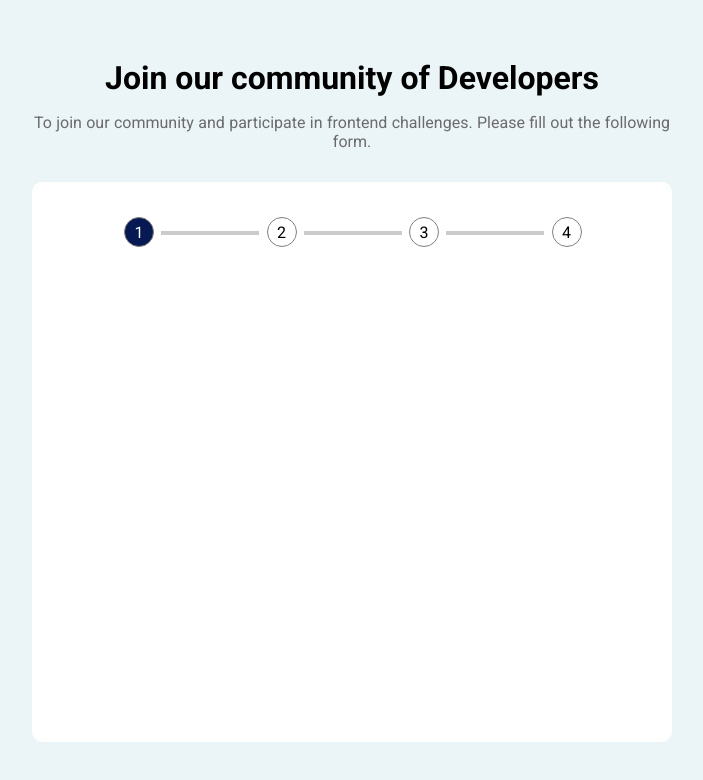
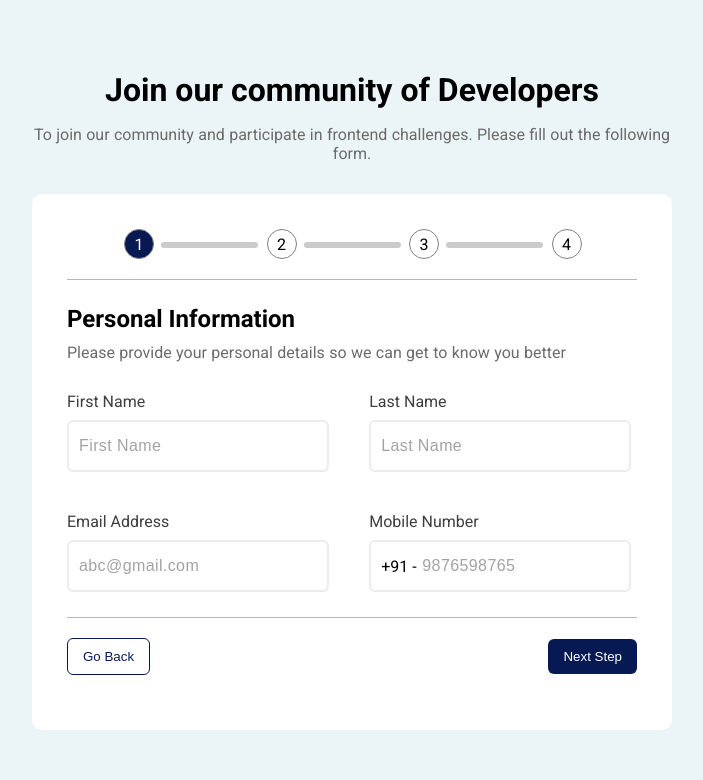
Before and after one commit to SujithGunasekaran/react-stepper-form, a React (Vite) app: page / in a window 1280 px wide. Shown: the top 780 px of the page, without its empty margins (288-991 px from the left). Built offline with nearby package versions, Linux system fonts and the light colour scheme.

Commit message:
[react-step-form] input fields added

```diff
--- /dev/null
+++ b/src/components/Forms/InputMobile.jsx
@@ -0,0 +1,46 @@
+/* eslint-disable react/prop-types */
+import useForm from "../hooks/useForm";
+
+const InputMobile = (props) => {
+
+    // props
+    const {
+        fieldData,
+        formValue,
+        handleInputChange
+    } = props;
+
+    const { inputValue, handleFieldChange } = useForm(formValue || '');
+
+    const updateFormData = () => {
+        handleInputChange(fieldData.name, inputValue);
+    }
+
+    return (
+        <div className='modal-content-input-wrapper'>
+            <label
+                htmlFor={fieldData.name}
+                className='input-label'
+            >
+                {fieldData.label}
+            </label>
+            <div className='input-field-mobile-wrapper'>
+                <div className='number-text'>+91 - </div>
+                <input
+                    id={fieldData.name}
+                    type={fieldData.type}
+                    name={fieldData.name}
+                    value={inputValue}
+                    placeholder={fieldData.placeholder}
+                    className='input-field mobile'
+                    onChange={handleFieldChange}
+                    onBlur={updateFormData}
+                />
+            </div>
+
+        </div>
+    )
+
+}
+
+export default InputMobile;
--- /dev/null
+++ b/src/components/Forms/InputText.jsx
@@ -0,0 +1,42 @@
+/* eslint-disable react/prop-types */
+import useForm from "../hooks/useForm";
+
+const InputText = (props) => {
+
+    // props
+    const {
+        fieldData,
+        formValue,
+        handleInputChange
+    } = props;
+
+    const { inputValue, handleFieldChange } = useForm(formValue || '');
+
+    const updateFormData = () => {
+        handleInputChange(fieldData.name, inputValue);
+    }
+
+    return (
+        <div className='modal-content-input-wrapper'>
+            <label
+                htmlFor={fieldData.name}
+                className='input-label'
+            >
+                {fieldData.label}
+            </label>
+            <input
+                id={fieldData.name}
+                type={fieldData.type}
+                name={fieldData.name}
+                value={inputValue}
+                placeholder={fieldData.placeholder}
+                className='input-field'
+                onChange={handleFieldChange}
+                onBlur={updateFormData}
+            />
+        </div>
+    )
+
+}
+
+export default InputText;
--- /dev/null
+++ b/src/components/Forms/formFields.jsx
@@ -0,0 +1,10 @@
+import InputText from "./InputText";
+import InputMobile from "./InputMobile";
+
+const formFields = {
+    'text': InputText,
+    'email': InputText,
+    'mobile': InputMobile,
+}
+
+export default formFields;
--- /dev/null
+++ b/src/components/Forms/index.jsx
@@ -0,0 +1,26 @@
+/* eslint-disable react/prop-types */
+import formFields from "./formFields";
+
+const Forms = (props) => {
+
+    // props
+    const {
+        type,
+        fieldData,
+        formValue,
+        handleInputChange
+    } = props;
+
+    const FormComponent = formFields[type];
+
+    return (
+        <FormComponent
+            formValue={formValue}
+            fieldData={fieldData}
+            handleInputChange={handleInputChange}
+        />
+    )
+
+}
+
+export default Forms;
--- a/src/components/Modal.jsx
+++ b/src/components/Modal.jsx
@@ -2,7 +2,8 @@
 import { useState } from 'react';
 import stepsList from '../constants';
 import ModalHeader from "./ModalHeader";
-
+import ModalFooter from './ModalFooter';
+import ModalContent from './ModalContent';
 
 const Modal = () => {
 
@@ -10,6 +11,16 @@ const Modal = () => {
     const [steps, setSteps] = useState(stepsList);
     const [activeStepIndex, setActiveStepIndex] = useState(0);
     const [isCompleted, setIsCompleted] = useState(false);
+    const [formValues, setFormValues] = useState({});
+
+    const handleInputChange = (fieldName, value) => {
+        setFormValues((prevState) => {
+            return {
+                ...prevState,
+                [fieldName]: value
+            }
+        });
+    }
 
     return (
         <div className='modal-container'>
@@ -18,6 +29,18 @@ const Modal = () => {
                 activeIndex={activeStepIndex}
                 isCompleted={isCompleted}
             />
+            <form>
+                <div className='modal-content'>
+                    <ModalContent
+                        formData={steps[activeStepIndex].formData}
+                        formValues={formValues}
+                        handleInputChange={handleInputChange}
+                    />
+                </div>
+                <div className='modal-footer'>
+                    <ModalFooter />
+                </div>
+            </form>
         </div>
     )
 }
--- /dev/null
+++ b/src/components/ModalContent.jsx
@@ -0,0 +1,32 @@
+/* eslint-disable react/prop-types */
+import Forms from "./Forms";
+
+const ModalContent = (props) => {
+
+    // props
+    const { formData, formValues, handleInputChange } = props;
+
+    return (
+        <>
+            <h2 className='title'>{formData.title}</h2>
+            <p className='description'>{formData.description}</p>
+            <div className='modal-content-form-field-container'>
+                {
+                    formData.fields.map((formField) => (
+                        <div key={formField.id} className={formField.style}>
+                            <Forms
+                                type={formField.type}
+                                formValue={formValues?.[formField.name] ?? null}
+                                fieldData={formField}
+                                handleInputChange={handleInputChange}
+                            />
+                        </div>
+                    ))
+                }
+            </div>
+        </>
+    )
+
+}
+
+export default ModalContent;
--- /dev/null
+++ b/src/components/ModalFooter.jsx
@@ -0,0 +1,14 @@
+
+
+const ModalFooter = () => {
+
+    return (
+        <div className='modal-footer-button-wrapper'>
+            <button className='back-btn'>Go Back</button>
+            <button type='submit' className='submit-btn'>Next Step</button>
+        </div>
+    )
+
+}
+
+export default ModalFooter;
--- /dev/null
+++ b/src/components/hooks/useForm.js
@@ -0,0 +1,20 @@
+import { useState } from 'react';
+
+const useForm = (initialValue) => {
+
+    // state
+    const [inputValue, setInputValue] = useState(initialValue);
+
+    const handleFieldChange = (event) => {
+        const { value } = event.target;
+        setInputValue(value);
+    }
+
+    return {
+        inputValue,
+        handleFieldChange
+    };
+
+}
+
+export default useForm;
--- a/src/constants.js
+++ b/src/constants.js
@@ -1,20 +1,58 @@
+const formDataOne = {
+    title: 'Personal Information',
+    description: 'Please provide your personal details so we can get to know you better',
+    fields: [
+        {
+            id: '1',
+            type: 'text',
+            label: 'First Name',
+            name: 'firstName',
+            placeholder: 'First Name',
+            style: 'half-width'
+        },
+        {
+            id: '2',
+            type: 'text',
+            label: 'Last Name',
+            name: 'lastName',
+            placeholder: 'Last Name',
+            style: 'half-width'
+        },
+        {
+            id: '3',
+            type: 'email',
+            label: 'Email Address',
+            name: 'emailAddress',
+            placeholder: 'abc@gmail.com',
+            style: 'half-width'
+        },
+        {
+            id: '4',
+            type: 'mobile',
+            label: 'Mobile Number',
+            name: 'mobileName',
+            placeholder: '9876598765',
+            style: 'half-width'
+        }
+    ]
+};
 
 const steps = [
     {
         id: 1,
-        formFields: []
+        formData: formDataOne
     },
     {
         id: 2,
-        formFields: []
+        formData: []
     },
     {
         id: 3,
-        formFields: []
+        formData: []
     },
     {
         id: 4,
-        formFields: []
+        formData: []
     },
 ];
 
--- a/src/index.css
+++ b/src/index.css
@@ -39,7 +39,6 @@ body {
 .modal-container {
   margin: 15px 0px;
   width: 100%;
-  min-height: 70vh;
   border-radius: 10px;
   padding: 35px;
   background-color: #FFFFFF;
@@ -49,6 +48,8 @@ body {
   display: flex;
   align-items: center;
   justify-content: center;
+  padding-bottom: 20px;
+  border-bottom: 0.5px solid rgb(182, 182, 182);
 }
 
 .modal-header-stepper {
@@ -98,8 +99,135 @@ body {
 .modal-header-stepper::after {
   content: '';
   position: absolute;
-  width: calc(90% - 34px);
+  width: calc(90% - 37px);
   left: calc(45% + 30px);
-  top: 47%;
-  border: 2px solid rgb(204, 203, 203);
+  top: 44%;
+  border-radius: 5px;
+  border: 3px solid rgb(204, 203, 203);
 }
+
+.modal-content {
+  margin: 25px 0px;
+}
+
+.modal-content .title {
+  margin: 0px;
+  padding: 0px;
+}
+
+.modal-content .description {
+  margin: 0px;
+  padding: 10px 0px;
+  font-weight: 400;
+  word-spacing: 0.4px;
+  color: rgb(107, 107, 107);
+}
+
+.modal-content-form-field-container {
+  margin: 20px 0px 10px 0px;
+  display: flex;
+  width: 100%;
+  gap: 40px;
+  flex-wrap: wrap;
+  align-items: center;
+}
+
+.modal-content-form-field-container .half-width {
+  width: 46%;
+}
+
+.modal-content-input-wrapper {
+  display: flex;
+  gap: 9px;
+  width: 100%;
+  flex-direction: column;
+  align-items: flex-start;
+}
+
+.input-label {
+  color: rgb(62, 62, 62);
+  font-weight: 400;
+}
+
+.input-field {
+  width: 100%;
+  border-radius: 6px;
+  font-size: 16px;
+  border: 2px solid rgb(236, 236, 236);
+  padding: 15px 10px;
+  transition: 0.3s all ease-in-out;
+}
+
+.input-field.mobile {
+  width: 100%;
+  padding: 15px 0px;
+  border: none;
+}
+
+.input-field::placeholder {
+  color: rgb(163, 163, 163);
+  letter-spacing: 0.4px;
+  font-weight: 500;
+}
+
+.input-field:focus {
+  outline: none;
+  border: 2px solid #071952;
+}
+
+.input-field.mobile:focus {
+  outline: none;
+  border: none;
+}
+
+.input-field-mobile-wrapper {
+  display: flex;
+  gap: 1px;
+  width: 100%;
+  padding: 0px;
+  border-radius: 6px;
+  border: 2px solid rgb(236, 236, 236);
+  align-items: center;
+  transition: 0.3s all ease-in-out;
+}
+
+.input-field-mobile-wrapper .number-text {
+  margin-left: 10px;
+  width: 50px;
+}
+
+.input-field-mobile-wrapper:has(input:focus) {
+  border: 2px solid #071952;
+}
+
+.modal-footer {
+  margin: 20px 0px;
+  padding-top: 20px;
+  border-top: 0.5px solid rgb(182, 182, 182);
+}
+
+.modal-footer-button-wrapper {
+  display: flex;
+  align-items: center;
+  justify-content: space-between;
+}
+
+.modal-footer-button-wrapper .submit-btn {
+  border: none;
+  color: white;
+  font-weight: 500;
+  padding: 10px 15px;
+  border-radius: 6px;
+  cursor: pointer;
+  background-color: #071952;
+}
+
+.modal-footer-button-wrapper .back-btn {
+  color: #071952;
+  font-weight: 500;
+  padding: 10px 15px;
+  border-radius: 6px;
+  cursor: pointer;
+  border: 1px solid #071952;
+  background-color: white;
+}
```
